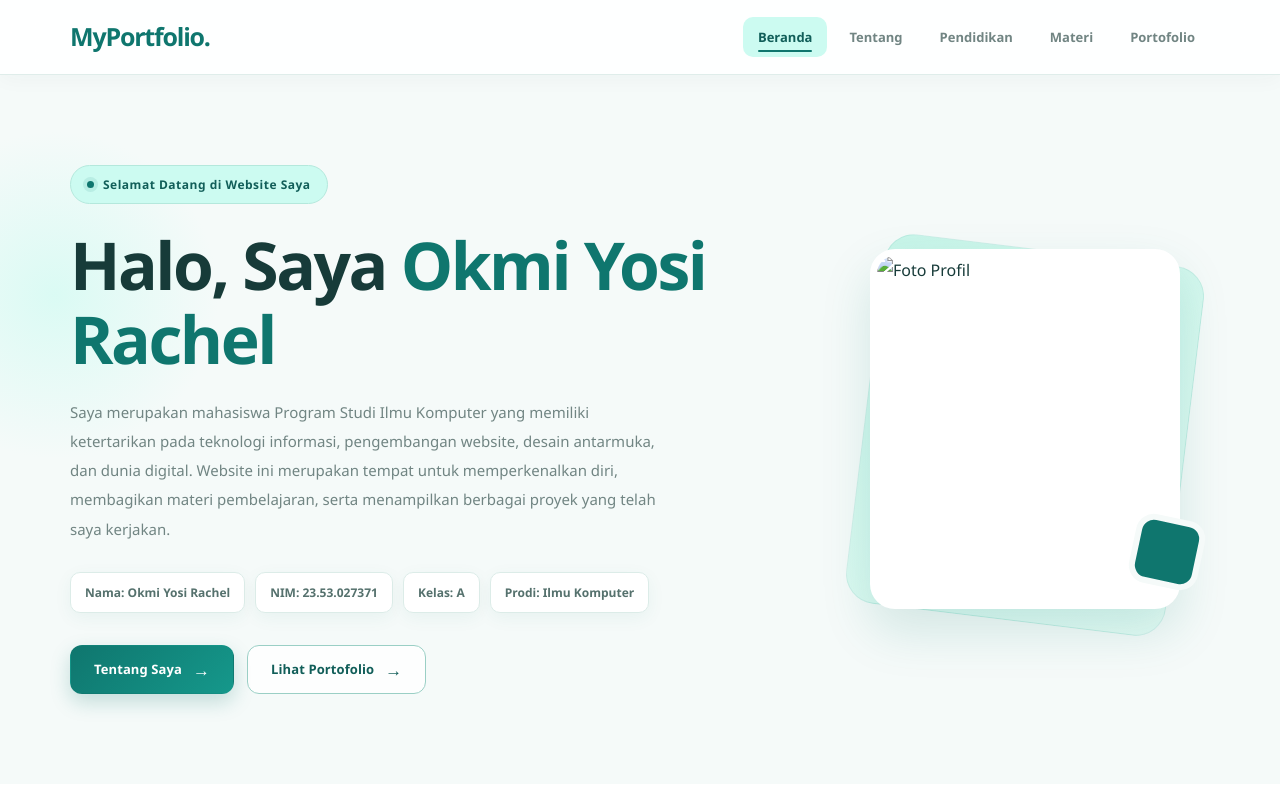
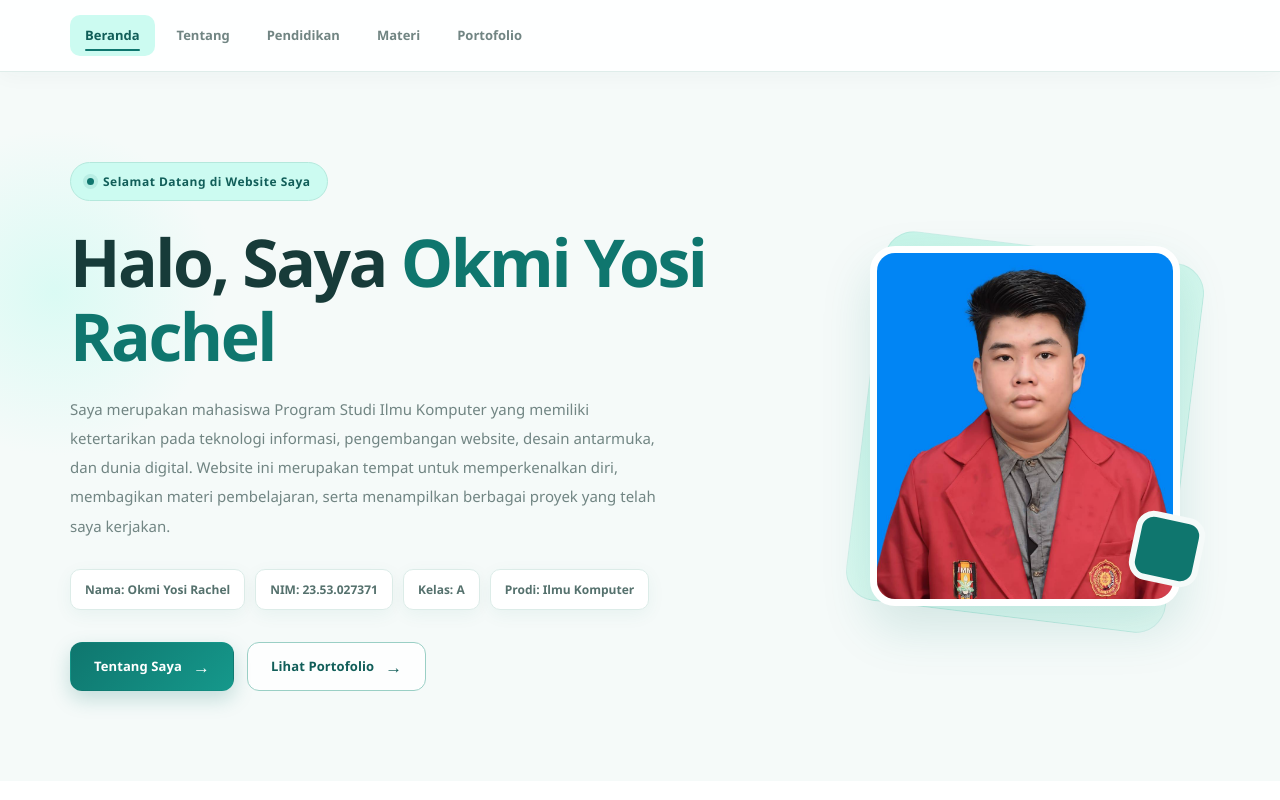
Before and after one commit to okmiyosirachel/website-komputasi-awan, a plain HTML site: page index.html in a window 1280 px wide. Shown: the top 800 px of the page. Drawn offline with Linux system fonts and the light colour scheme.

Commit message:
Update index.html

```diff
--- a/index.html
+++ b/index.html
@@ -18,9 +18,7 @@
     <nav class="navbar">
         <div class="nav-container">
 
-            <a href="index.html" class="logo">
-                MyPortfolio.
-            </a>
+
 
             <ul class="nav-links">
                 <li><a href="index.html" class="active">Beranda</a></li>
@@ -94,7 +92,7 @@
         <!-- PROFILE IMAGE -->
         <div class="hero-image">
 
-            <img src="images/profile.jpg"
+            <img src="assets/images/profile.jpg"
                  alt="Foto Profil">
 
         </div>
```
